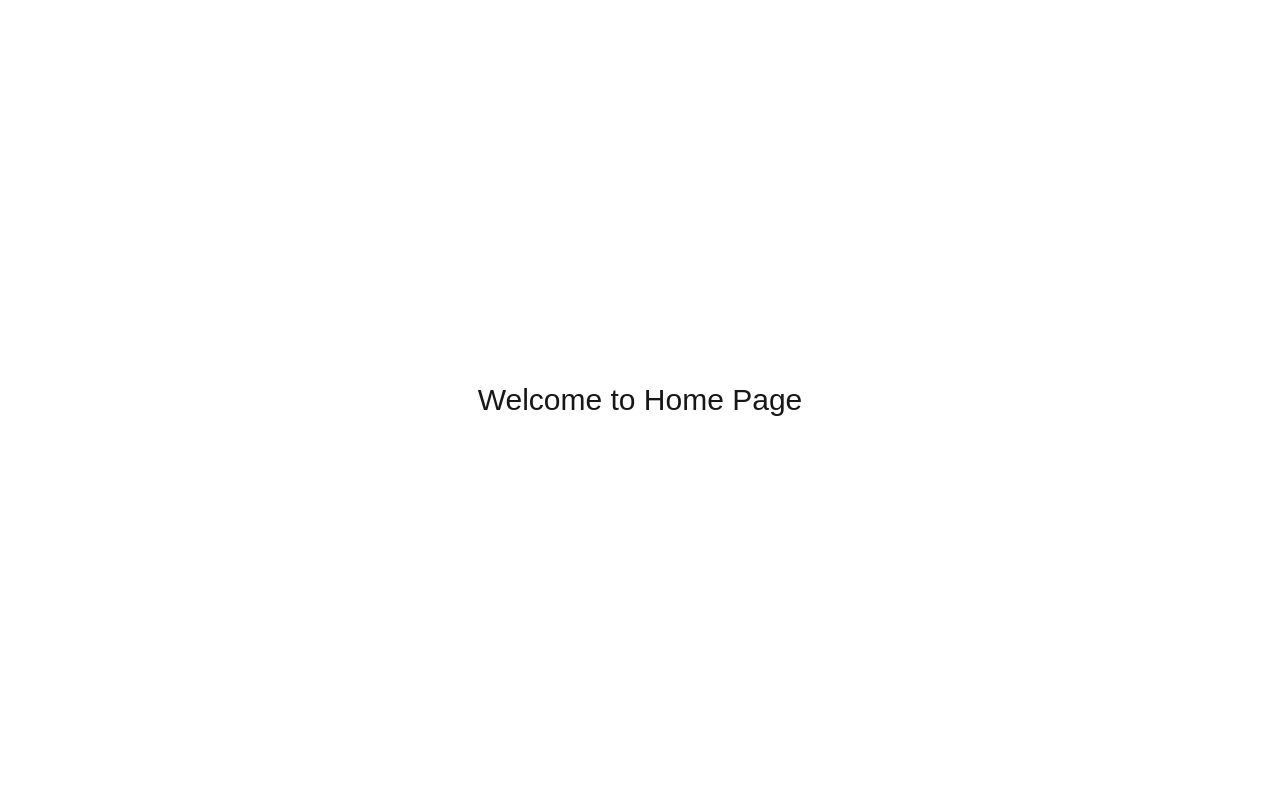
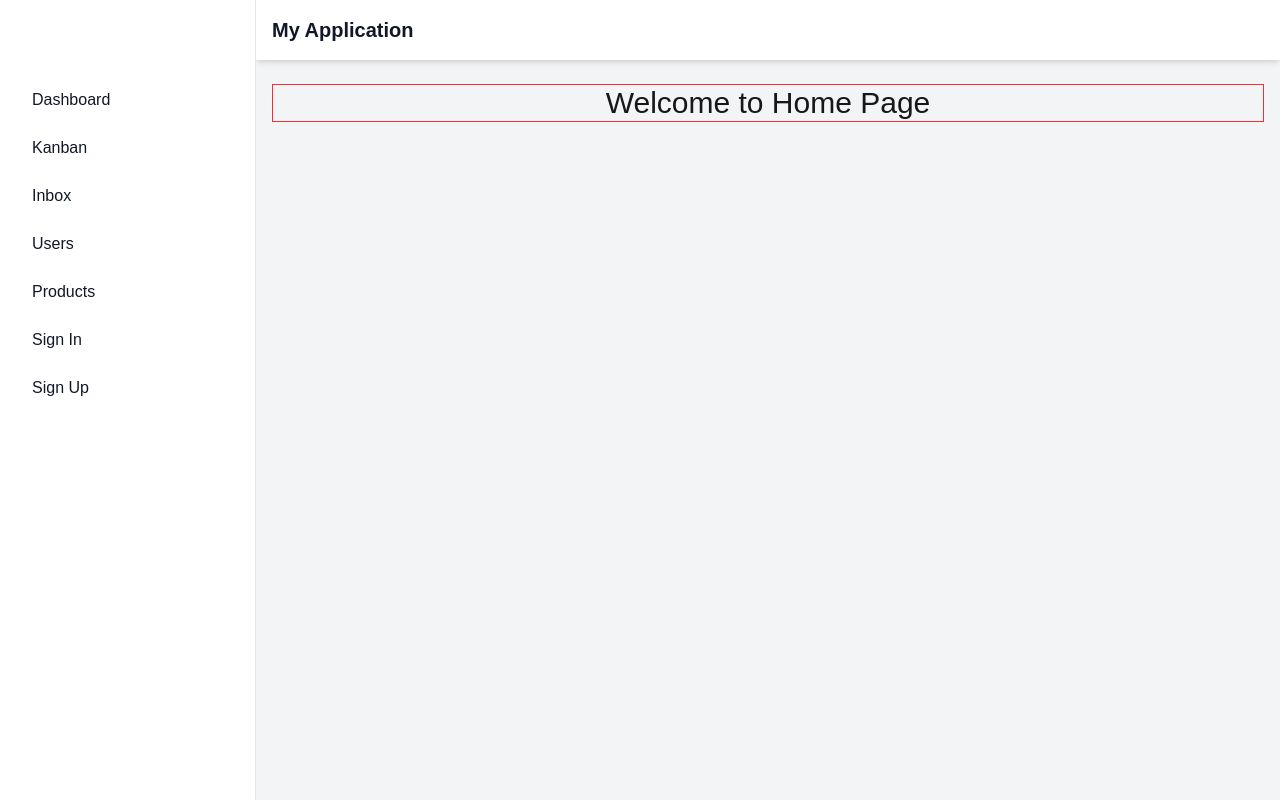
Before and after one commit to chetanpatil27/next-clg, a Next.js app: page / in a window 1280 px wide. Built offline with nearby package versions, Linux system fonts and the light colour scheme.

Commit message:
Add applayout and sidebar

```diff
--- a/app/page.js
+++ b/app/page.js
@@ -1,9 +1,14 @@
+import AppLayout from "@/components/layout";
+import Sidebar from "@/components/layout/sidebar";
 import React from "react";
-import Image from "next/image";
 export default function Home() {
   return (
-    <div className="w-full flex h-screen items-center">
-      <h1 className="text-3xl m-auto">Welcome to Home Page</h1>
-    </div>
+    <>
+      <AppLayout>
+        <div className="flex-1 flex items-center justify-center border border-red-500">
+          <h1 className="text-3xl">Welcome to Home Page</h1>
+        </div>
+      </AppLayout>
+    </>
   );
 }
--- /dev/null
+++ b/components/drawer/index.jsx
@@ -0,0 +1,63 @@
+"use client";
+
+import { useState } from "react";
+import {
+  Dialog,
+  DialogBackdrop,
+  DialogPanel,
+  DialogTitle,
+  TransitionChild,
+} from "@headlessui/react";
+
+export default function Drawer({ children, title }) {
+  const [open, setOpen] = useState(false);
+
+  return (
+    <>
+      <button onClick={() => setOpen(true)} className="bg-red-500 p-4">
+        CLick{" "}
+      </button>
+      <Dialog open={open} onClose={setOpen} className="relative z-10">
+        <DialogBackdrop
+          transition
+          className="fixed inset-0 bg-gray-500/75 transition-opacity duration-500 ease-in-out data-closed:opacity-0"
+        />
+
+        <div className="fixed inset-0 overflow-hidden">
+          <div className="absolute inset-0 overflow-hidden">
+            <div className="pointer-events-none fixed inset-y-0 right-0 flex max-w-full pl-10">
+              <DialogPanel
+                transition
+                className="pointer-events-auto relative w-screen max-w-md transform transition duration-500 ease-in-out data-closed:translate-x-full sm:duration-700"
+              >
+                <TransitionChild>
+                  <div className="absolute top-0 left-0 -ml-8 flex pt-4 pr-2 duration-500 ease-in-out data-closed:opacity-0 sm:-ml-10 sm:pr-4">
+                    <button
+                      type="button"
+                      onClick={() => setOpen(false)}
+                      className="relative rounded-md text-gray-300 hover:text-white focus:ring-2 focus:ring-white focus:outline-hidden"
+                    >
+                      <span className="absolute -inset-2.5" />
+                      <span className="sr-only">Close panel</span>
+                      <span>X</span>
+                    </button>
+                  </div>
+                </TransitionChild>
+                <div className="flex h-full flex-col overflow-y-scroll bg-white py-6 shadow-xl">
+                  <div className="px-4 sm:px-6">
+                    <DialogTitle className="text-base font-semibold text-gray-900">
+                      {title}
+                    </DialogTitle>
+                  </div>
+                  <div className="relative mt-6 flex-1 px-4 sm:px-6">
+                    {children}
+                  </div>
+                </div>
+              </DialogPanel>
+            </div>
+          </div>
+        </div>
+      </Dialog>
+    </>
+  );
+}
--- /dev/null
+++ b/components/layout/header.jsx
@@ -0,0 +1,16 @@
+"use client";
+import React from "react";
+
+const Header = () => {
+  return (
+    <header className="bg-white dark:bg-gray-800 shadow-md p-4">
+      <div className="container mx-auto">
+        <h1 className="text-xl font-bold text-gray-900 dark:text-white">
+          My Application
+        </h1>
+      </div>
+    </header>
+  );
+};
+
+export default Header;
--- /dev/null
+++ b/components/layout/index.jsx
@@ -0,0 +1,18 @@
+"use client";
+import React from "react";
+import Header from "./header";
+import Sidebar from "./sidebar";
+
+const Layout = ({ children }) => {
+  return (
+    <div className="flex h-screen bg-gray-100 dark:bg-gray-900">
+      <Sidebar />
+      <div className="flex flex-col flex-1 ml-64">
+        <Header />
+        <main className="flex-1 p-4 mt-2 overflow-y-auto">{children}</main>
+      </div>
+    </div>
+  );
+};
+
+export default Layout;
--- /dev/null
+++ b/components/layout/sidebar.jsx
@@ -0,0 +1,43 @@
+"use client";
+import React, { useState } from "react";
+
+const Sidebar = () => {
+  const [isOpen, setIsOpen] = useState(false);
+
+  const menuItems = [
+    { label: "Dashboard", href: "#" },
+    { label: "Kanban", href: "#" },
+    { label: "Inbox", href: "#" },
+    { label: "Users", href: "#" },
+    { label: "Products", href: "#" },
+    { label: "Sign In", href: "#" },
+    { label: "Sign Up", href: "#" },
+  ];
+
+  return (
+    <aside
+      id="logo-sidebar"
+      className={`fixed top-0 left-0 z-40 w-64 h-screen pt-20 transition-transform ${
+        isOpen ? "translate-x-0" : "-translate-x-full"
+      } bg-white border-r border-gray-200 sm:translate-x-0 dark:bg-gray-800 dark:border-gray-700`}
+      aria-label="Sidebar"
+    >
+      <div className="h-full px-3 pb-4 overflow-y-auto bg-white dark:bg-gray-800">
+        <ul className="space-y-2 font-medium">
+          {menuItems.map((item, index) => (
+            <li key={index}>
+              <a
+                href={item.href}
+                className="flex items-center p-2 text-gray-900 rounded-lg dark:text-white hover:bg-gray-100 dark:hover:bg-gray-700 group"
+              >
+                <span className="ms-3">{item.label}</span>
+              </a>
+            </li>
+          ))}
+        </ul>
+      </div>
+    </aside>
+  );
+};
+
+export default Sidebar;
--- a/package.json
+++ b/package.json
@@ -9,6 +9,7 @@
     "lint": "next lint"
   },
   "dependencies": {
+    "@headlessui/react": "^2.2.0",
     "@hookform/resolvers": "^4.1.3",
     "@reduxjs/toolkit": "^2.6.1",
     "axios": "^1.8.3",
```
Also changed, not shown: 1 other file (tests, documents, lock files or other folders).
